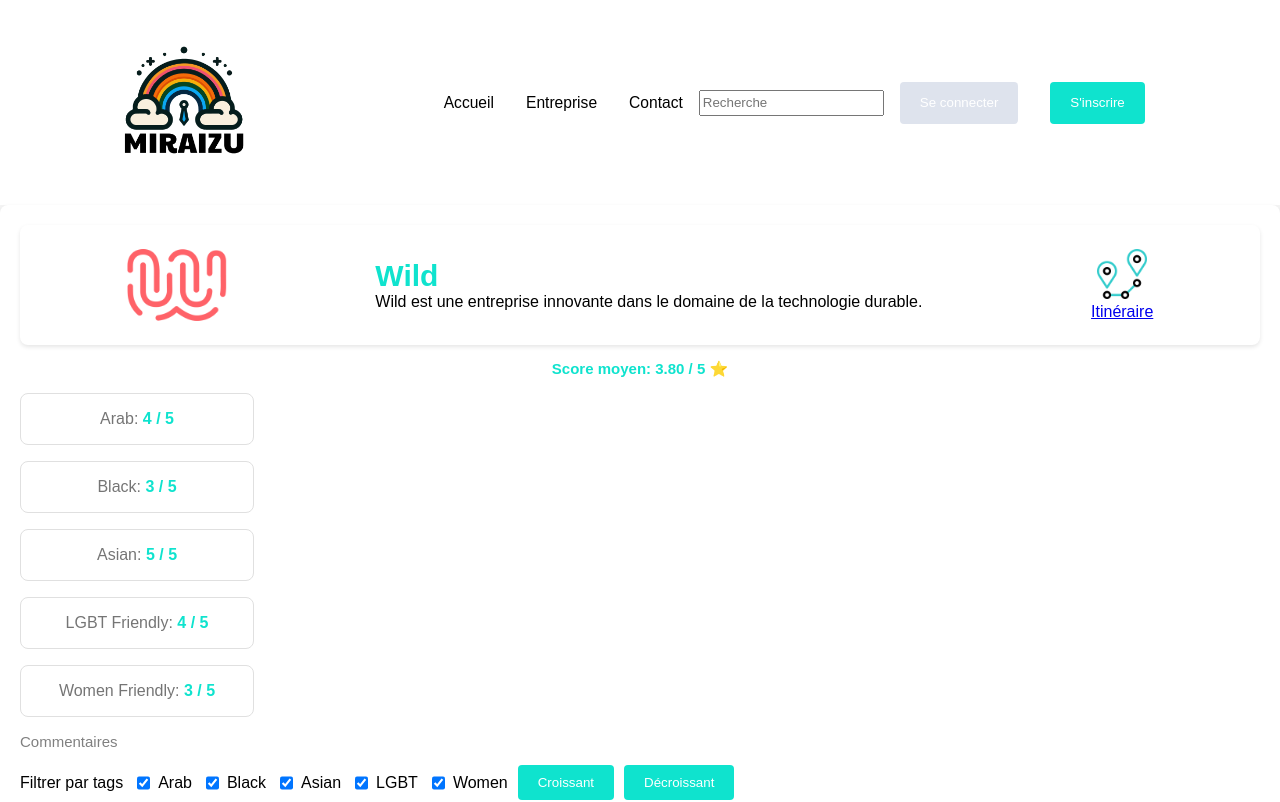
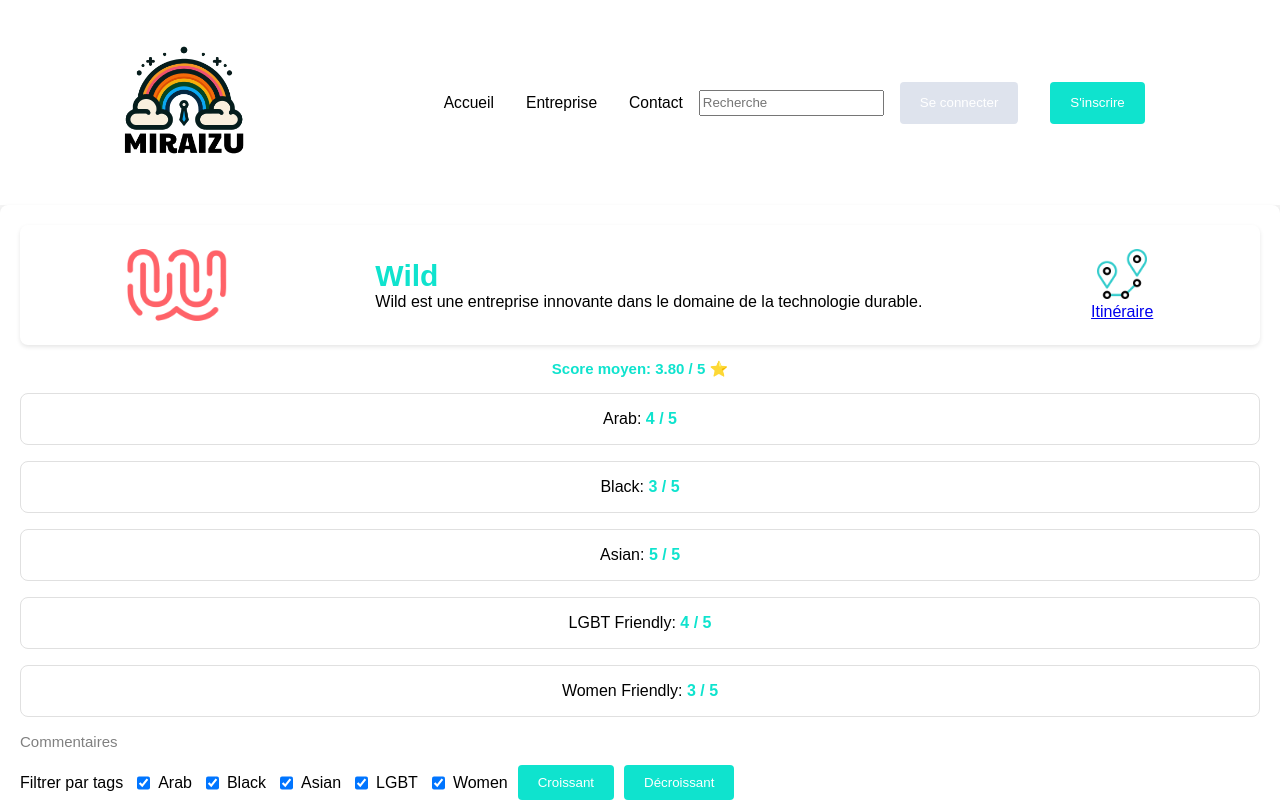
Before and after one commit to hamed-cell/Miraizu, a React (Vite) app in the folder frontend/: page /company/0 in a window 1280 px wide. Shown: the top 802 px of the page. Built offline with nearby package versions, Linux system fonts and the light colour scheme.

Commit message:
css again

```diff
--- a/frontend/src/App.css
+++ b/frontend/src/App.css
@@ -188,6 +188,15 @@ p {
   width: 200px;
   text-align: center;
 }
+.card2 {
+  background-color: #ffffff;
+  border: 1px solid #e0e0e0;
+  border-radius: 8px;
+  padding: 16px;
+  margin-bottom: 16px;
+
+  text-align: center;
+}
 
 .cardContent {
   display: flex;
--- a/frontend/src/components/CompanyDetails.jsx
+++ b/frontend/src/components/CompanyDetails.jsx
@@ -70,7 +70,7 @@ const CompanyDetails = () => {
         Score moyen: {getAverageScore(company.reviews)} / 5 ⭐
       </h3>
       {company.reviews.map((review, index) => (
-        <div key={index} className="card">
+        <div key={index} className="card2">
           <p>
             {review.category}:{" "}
             <span className="scoreMoyen">
```
